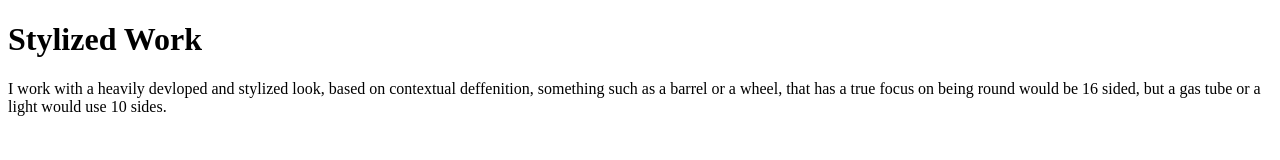
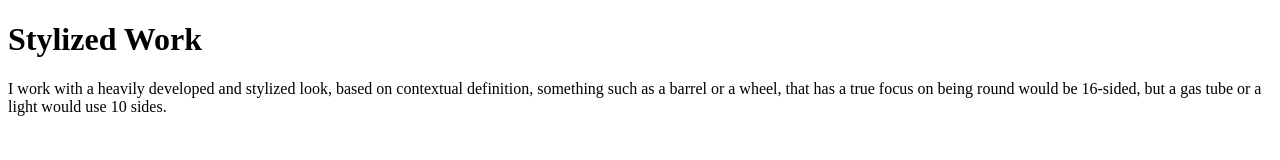
Before and after one commit to MajorCodingMistakesWereMade/MajorCodingMistakesWereMade.github.io, a plain HTML site: page site.html in a window 1280 px wide. Drawn offline with Linux system fonts and the light colour scheme.

Commit message:
Update site.html

```diff
--- a/site.html
+++ b/site.html
@@ -1,13 +1,15 @@
 <!DOCTYPE html>
 <html>
 <head>
+
 <title>M3D Models</title>
+    <link rel="icon" type="image/x-icon" href="https://i.scdn.co/image/ab67616d0000b273b9ccb466665c2ac10dc0d628">
 </head>
 <body>
 
 <h1>Stylized Work</h1>
-<p>I work with a heavily devloped and stylized look, based on contextual deffenition,
-  something such as a barrel or a wheel, that has a true focus on being round would be 16 sided, but a gas tube or a light would use 10 sides.</p>
+<p>I work with a heavily developed and stylized look, based on contextual definition,
+  something such as a barrel or a wheel, that has a true focus on being round would be 16-sided, but a gas tube or a light would use 10 sides.</p>
 
 </body>
 </html>
```
